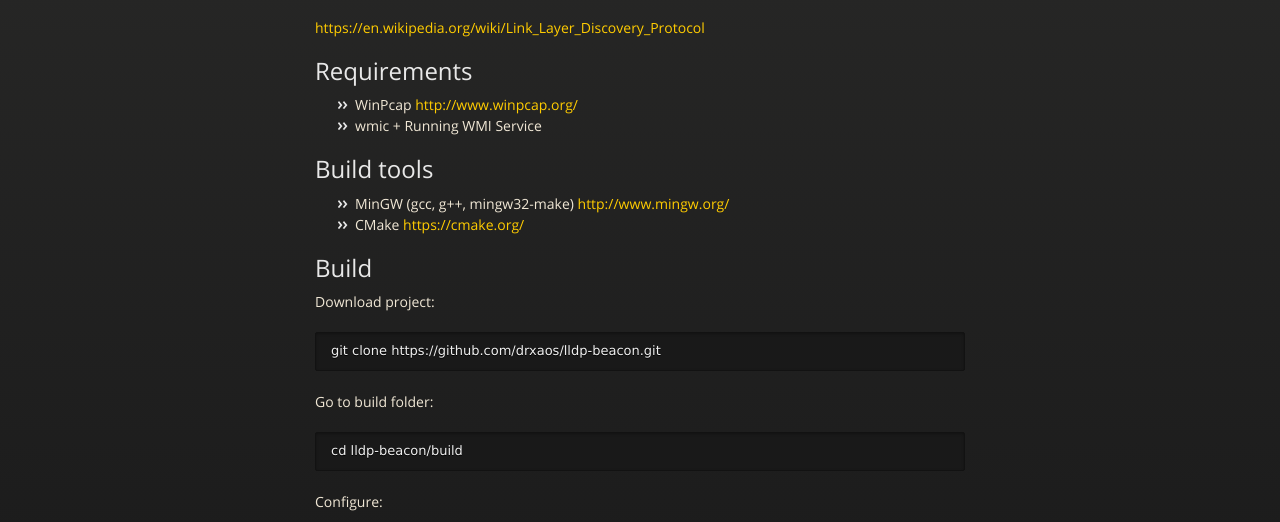
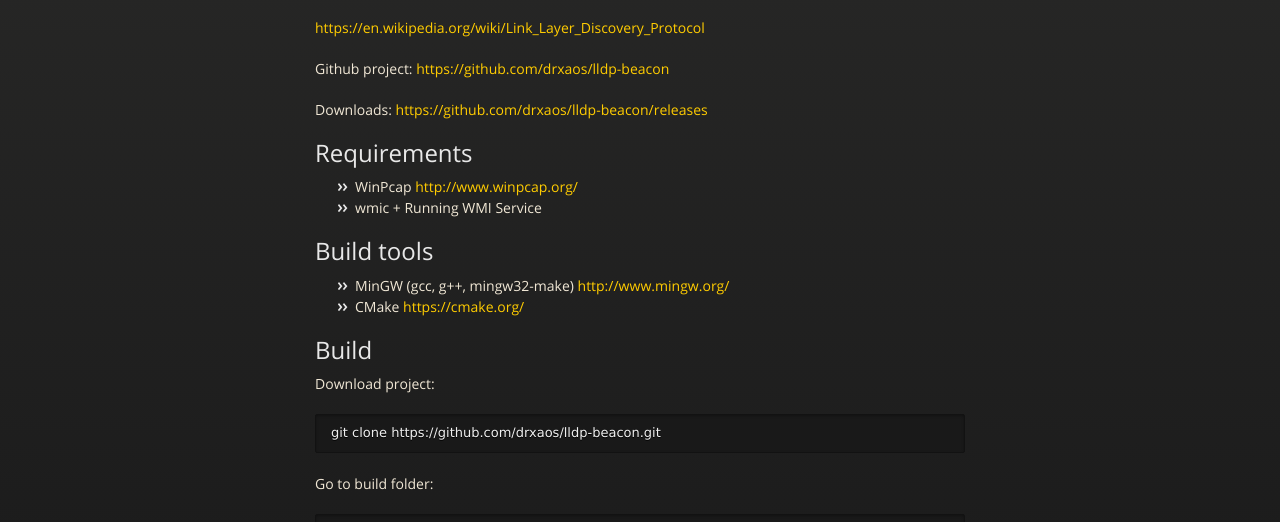
Before and after one commit to drxaos/lldp-beacon, a plain HTML site: page index.html in a window 1280 px wide. Shown: the part 245-767 px from the top of the page. Drawn offline with nearby package versions, Linux system fonts and the light colour scheme.

Commit message:
Update index.html

```diff
--- a/index.html
+++ b/index.html
@@ -40,6 +40,10 @@
         <p>Simple LLDP beacon for win32/64 (no discovery)</p>
 
 <p><a href="https://en.wikipedia.org/wiki/Link_Layer_Discovery_Protocol">https://en.wikipedia.org/wiki/Link_Layer_Discovery_Protocol</a></p>
+
+<p>Github project: <a href="https://github.com/drxaos/lldp-beacon">https://github.com/drxaos/lldp-beacon</a></p>
+
+<p>Downloads: <a href="https://github.com/drxaos/lldp-beacon/releases">https://github.com/drxaos/lldp-beacon/releases</a></p>
 
 <h2>
 <a id="requirements" class="anchor" href="#requirements" aria-hidden="true"><span aria-hidden="true" class="octicon octicon-link"></span></a>Requirements</h2>
```
